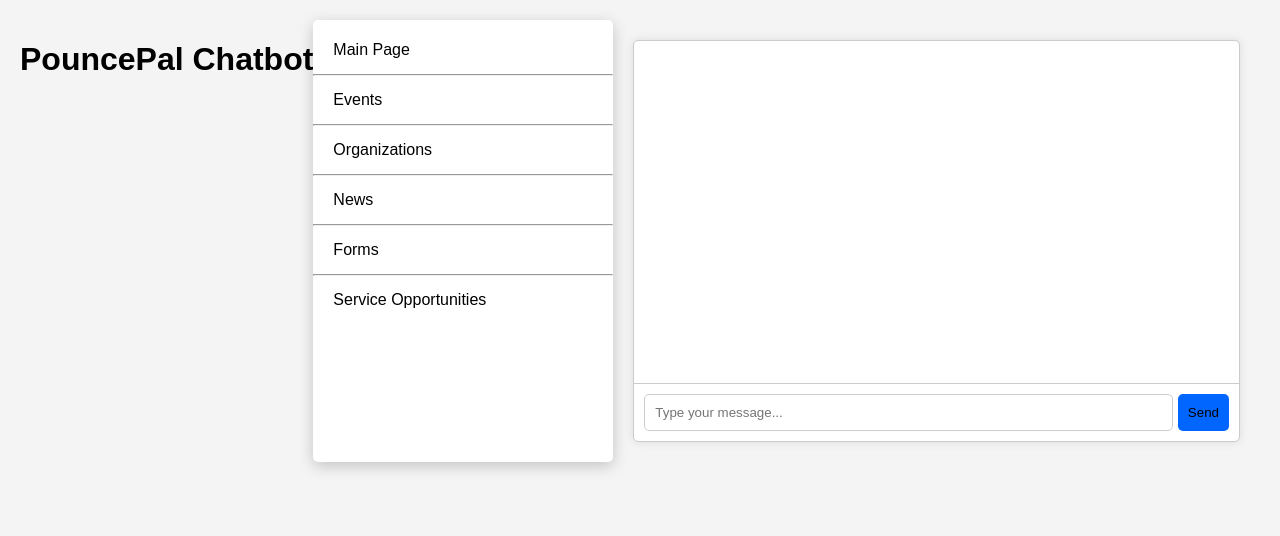
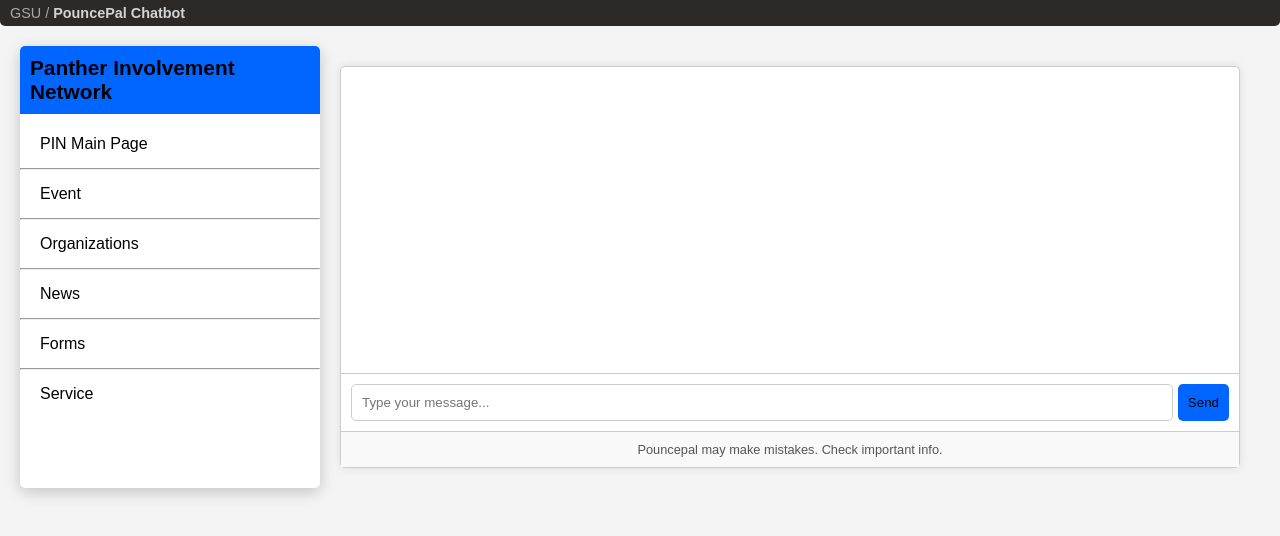
Before and after one commit to Marquez03Johnson/PouncePal-Chatbot, a website: page index.html in a window 1280 px wide. Drawn offline with Linux system fonts and the light colour scheme.

Commit message:
Update index.html

```diff
--- a/index.html
+++ b/index.html
@@ -5,22 +5,19 @@
     <meta name="viewport" content="width=device-width, initial-scale=1.0">
     <title>PouncePal Chatbot</title>
     <link rel="stylesheet" href="style.css">
-    <link rel="icon" type="image/x-icon" href="chatbot_favicon.ico">
 </head>
 <body>
+    <div class="header">
+        <div class="title">PouncePal Chatbot</div>
+    </div>
+    <p class="banner">GSU / <span>PouncePal Chatbot</span></p>
     <div class="main-container">
-
-        <!-- Title Area -->
-        <div class="title-area">
-            <h1>PouncePal Chatbot</h1>
-        </div>
-
-        <!-- Sidebar Section -->
         <div class="sidebar">
+            <div class="sidebar-title">Panther Involvement Network</div>
             <ul class="sidebar-links">
-                <li><a href="https://pin.gsu.edu/" id="mainpage" target="_blank">Main Page</a></li>
-                <li><hr></li>
-                <li><a href="https://pin.gsu.edu/events" id="events" target="_blank">Events</a></li>
+                <li><a href="https://pin.gsu.edu/" id="mainpgage" target="_blank">PIN Main Page</a></li>
+                <li><hr></li> <!-- gray line separator -->
+                <li><a href="https://pin.gsu.edu/events" id="event" target="_blank">Event</a></li>
                 <li><hr></li>
                 <li><a href="https://pin.gsu.edu/organizations" id="organizations" target="_blank">Organizations</a></li>
                 <li><hr></li>
@@ -28,19 +25,19 @@
                 <li><hr></li>
                 <li><a href="https://pin.gsu.edu/forms" id="forms" target="_blank">Forms</a></li>
                 <li><hr></li>
-                <li><a href="https://pin.gsu.edu/service-opportunities" id="opportunities" target="_blank">Service Opportunities</a></li>
+                <li><a href="https://pin.gsu.edu/service-opportunities" id="service" target="_blank">Service</a></li>
             </ul>
         </div>
-
-        <!-- Chat Container Section -->
         <div class="chat-container">
             <div id="messages" class="messages"></div>
             <form id="chat-form" class="chat-form">
                 <input type="text" id="message-input" placeholder="Type your message..." required>
                 <button type="submit">Send</button>
             </form>
+            <div class="disclaimer">
+                Pouncepal may make mistakes. Check important info.
+            </div>
         </div>
-
     </div>
     <script src="script.js"></script>
 </body>
```
